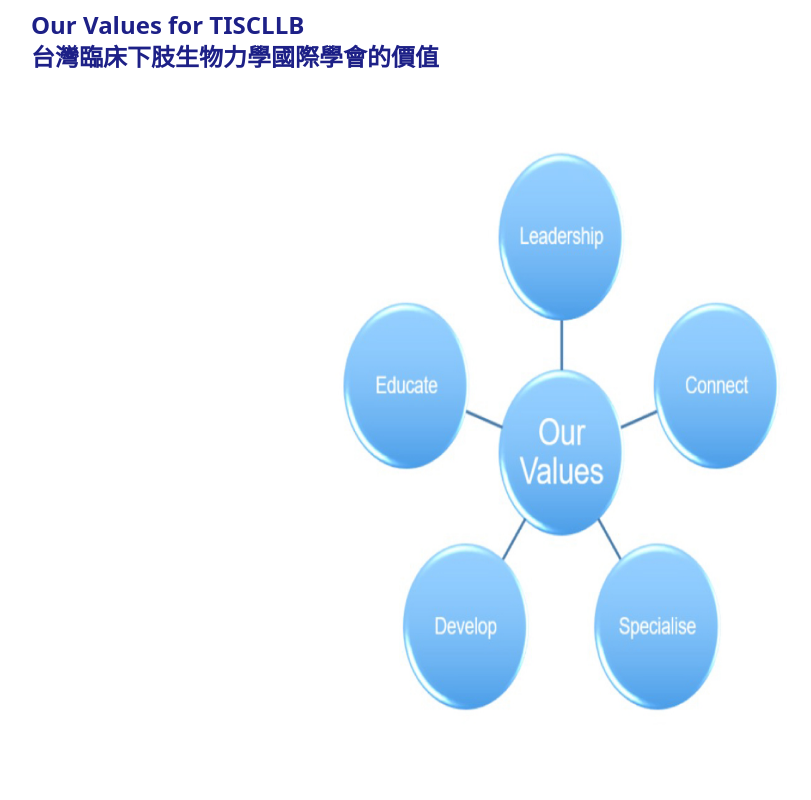
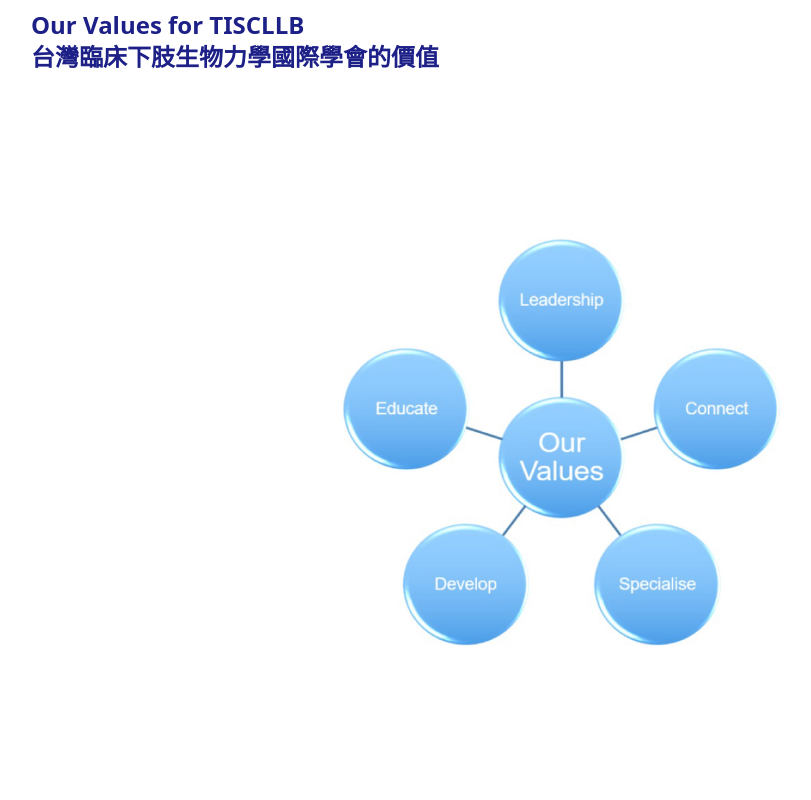
Before and after one commit to Eric920418/learn, a Next.js app: page /about in a window 1280 px wide. Shown: the part 660-1460 px from the top of the page, without its empty margins (65-876 px from the left). Built offline with nearby package versions, Linux system fonts and the light colour scheme; no server answers; the database is empty.

Commit message:
新模型

```diff
--- a/src/app/about/page.tsx
+++ b/src/app/about/page.tsx
@@ -69,7 +69,7 @@ function ValuesSection() {
       <h3 className="text-2xl font-bold text-[#1d2087] lg:text-2xl">Our Values for TISCLLB</h3>
       <h4 className="mb-8 font-bold text-xl text-[#1d2087] md:text-2xl">台灣臨床下肢生物力學國際學會的價值</h4>
       <div className="flex justify-center py-4">
-        <Image src="/TISCLLB-web_關於本會＿學會價值 (1).jpg" alt="Our Values" width={900} height={600} className="lg:w-[850px] lg:h-[700px]" />
+        <Image src="/TISCLLB-web_關於本會＿學會價值 (1).jpg" alt="Our Values" width={900} height={600} className="lg:w-[850px] lg:h-[700px] object-contain object-center" />
       </div>
     </section>
   );
```
